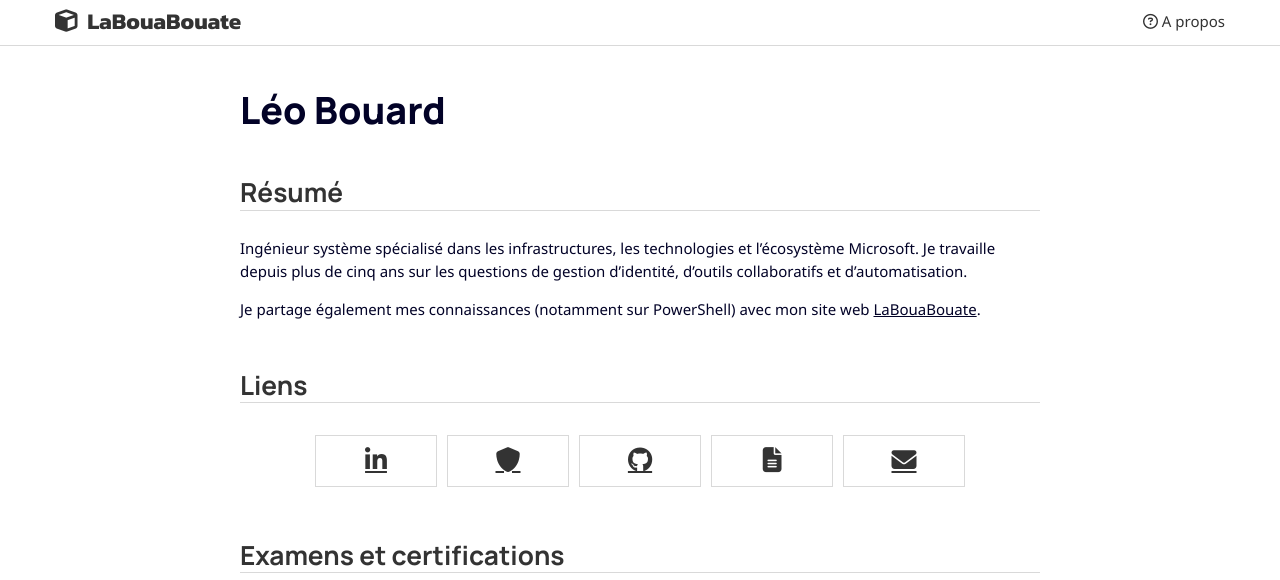
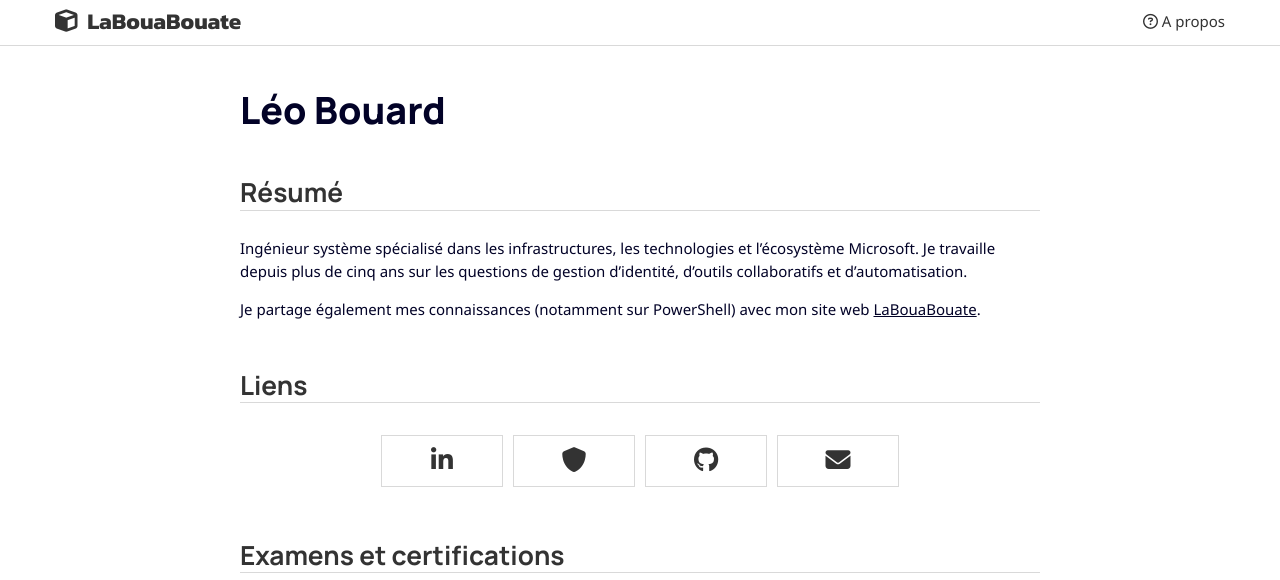
Before and after one commit to leobouard/leobouard.github.io, a Jekyll site: the page built from cv.md, in a window 1280 px wide. Shown: the top 580 px of the page. Built offline with Jekyll 4.4.1, drawn with Linux system fonts in a browser that asks for light colours; nearby versions of some CDN libraries; some web fonts are replaced; grey boxes are pictures that could not be loaded.

Commit message:
Correction des liens
Suppression du lien vers le CV et correction du CSS

```diff
--- a/assets/css/cv.scss
+++ b/assets/css/cv.scss
@@ -156,6 +156,7 @@ div.personalLinks > a {
     aspect-ratio: 3/1;
     height: 35px;
     color: var(--title);
+    text-decoration: none;
 }
 
 div.personalLinks > a:hover {
--- a/cv.md
+++ b/cv.md
@@ -22,9 +22,6 @@ Je partage également mes connaissances (notamment sur PowerShell) avec mon site
     </a>
     <a href="{{ site.github.owner_url }}" target="_blank" title="GitHub">
         <i class="fa-brands fa-github"></i>
-    </a>
-    <a href="/cv" class="cv" title="CV">
-        <i class="fa-solid fa-file-lines"></i>
     </a>
     <a href="mailto:{{ site.emailAddress }}" title="Email">
         <i class="fa-solid fa-envelope"></i>
```
